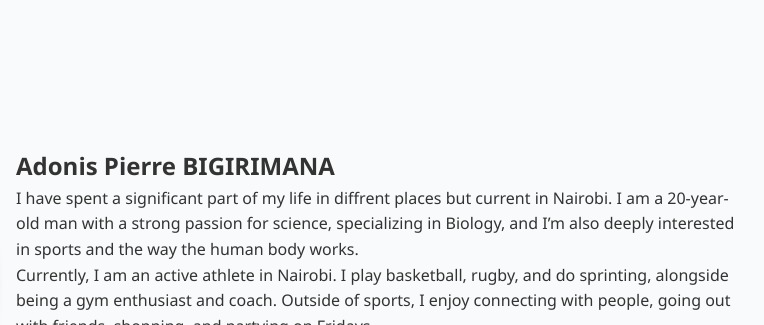
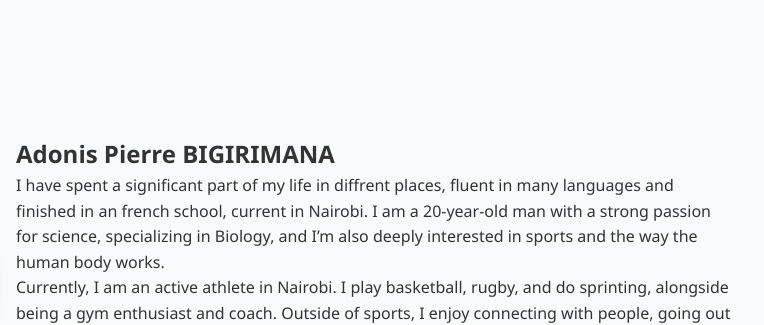
Before and after one commit to donnyMP8/Portfolio-Project-, a plain HTML site: page Portfolio Project/index.html in a window 1280 px wide. Shown: the top 325 px of the page, 384-1148 px from the left. Drawn offline with Linux system fonts and the light colour scheme.

Commit message:
end project

```diff
--- a/Portfolio Project/index.html
+++ b/Portfolio Project/index.html
@@ -18,10 +18,11 @@
         <div class="profile-info">
           <h2 class="name">Adonis Pierre BIGIRIMANA</h2>
           <p>
-            I have spent a significant part of my life in diffrent places but current in Nairobi.
-            I am a 20-year-old man with a strong passion for science,
-            specializing in Biology, and I’m also deeply interested in sports
-            and the way the human body works.
+            I have spent a significant part of my life in diffrent places,
+            fluent in many languages and finished in an french school, current
+            in Nairobi. I am a 20-year-old man with a strong passion for
+            science, specializing in Biology, and I’m also deeply interested in
+            sports and the way the human body works.
           </p>
           <p>
             Currently, I am an active athlete in Nairobi. I play basketball,
@@ -80,7 +81,7 @@
       <h3>Non-Technical Skills</h3>
       <ul>
         <li>
-          Strong teamwork and collaboration (from sports and choir experience
+          Strong teamwork and collaboration (from sports and choir experience)
         </li>
         <li>
           Communication skills (public speaking, singing, and group
```
